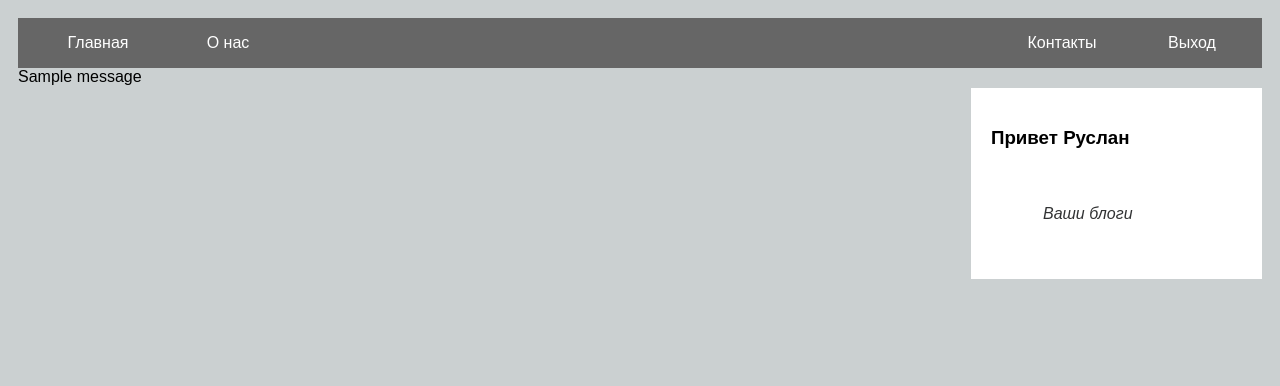
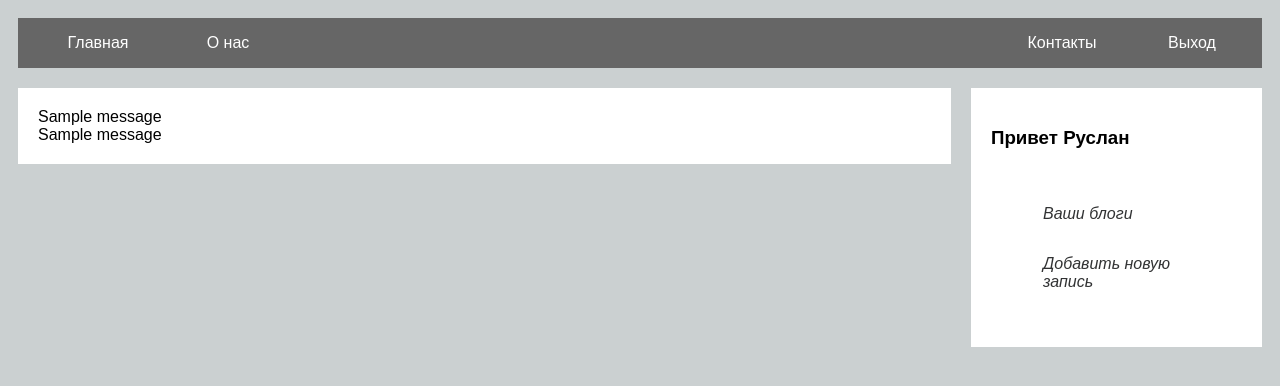
Before and after one commit to smile-rus1/Blog_User, a Django app: page / in a window 1280 px wide. Shown: the top 386 px of the page. Run offline with Django 4.2, Linux system fonts and the light colour scheme; a user stored in the database is signed in; tables that the repository leaves empty hold one stand-in row (values such as "Sample post"); one stand-in notice (Sample message) is shown.

Commit message:
добавлено вывод сообщения в блоке leftcolumn

```diff
--- a/blogs_users/blog/templates/base.html
+++ b/blogs_users/blog/templates/base.html
@@ -31,9 +31,22 @@
 
 <div class="row">
     <div class="leftcolumn">
-        <div>
-            {% block content %}
-            {% endblock %}
+        <div class="card">
+            <div id="message">
+
+                {% if messages %}
+                {% for message in messages %}
+                <div class="alert alert-{{ message.tags }}">
+                    {{ message }}
+                </div>
+                {% endfor %}
+                {% endif %}
+
+                <!--блок контента --->
+                {% block content %}
+                {% endblock %}
+                <!--конец блока контента --->
+            </div>
         </div>
     </div>
 
@@ -48,6 +61,7 @@
             <div class="card">
                 <ul class="right-nav">
                     <li class="red-block"><a href="#"><i>Ваши блоги</i></a></li>
+                    <li class="red-block"><a href="{% url 'add_new_post' %}"><i>Добавить новую запись</i></a></li>
                 </ul>
             </div>
         </div>
```
